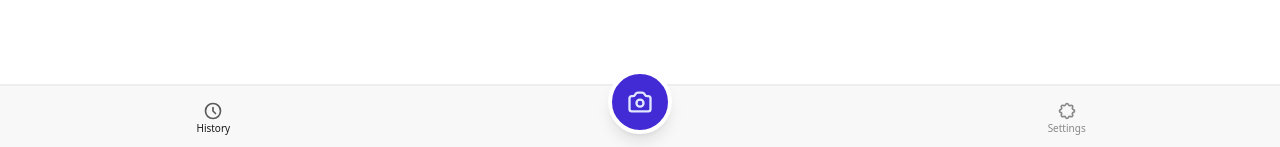
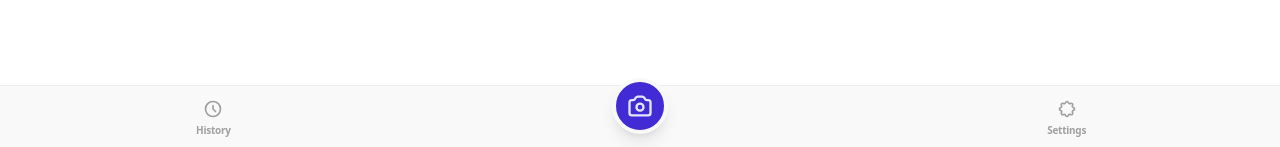
Before and after one commit to ketoprakmaster/simple-nutrition-scanner, a SvelteKit app: page / in a window 1280 px wide. Shown: the part 650-797 px from the top of the page. Built offline with nearby package versions, Linux system fonts and the light colour scheme.

Commit message:
refactor: update and refactor BottomNav ui components

```diff
--- a/src/components/bottom-nav.svelte
+++ b/src/components/bottom-nav.svelte
@@ -1,33 +1,55 @@
 <script lang="ts">
-    import {goto} from '$app/navigation'
+  import { goto } from '$app/navigation';
   import { resolve } from '$app/paths';
+  import { checkActive } from '$lib/helper.svelte';
+
+  const navItems = [
+    { label: 'History', path: '/history', icon: 'M12 8v4l3 3m6-3a9 9 0 11-18 0 9 9 0 0118 0z' },
+    { label: 'Scan', path: '/scan', isCenter: true },
+    { label: 'Settings', path: '/settings', icon: 'M10.325 4.317c.426-1.756 2.924-1.756 3.35 0a1.724 1.724 0 002.573 1.066c1.543-.94 3.31.826 2.37 2.37a1.724 1.724 0 001.065 2.572c1.756.426 1.756 2.924 0 3.35a1.724 1.724 0 00-1.066 2.573c.94 1.543-.826 3.31-2.37 2.37a1.724 1.724 0 00-2.572 1.065c-.426 1.756-2.924 1.756-3.35 0a1.724 1.724 0 00-2.573-1.066c-1.543.94-3.31-.826-2.37-2.37a1.724 1.724 0 00-1.065-2.572c-1.756-.426-1.756-2.924 0-3.35a1.724 1.724 0 001.066-2.573c-.94-1.543.826-3.31 2.37-2.37.996.608 2.296.07 2.572-1.065z' }
+  ];
+
+  // Derived index for the sliding logic
+  const activeIndex = $derived(navItems.findIndex(item => checkActive(item.path)));
 </script>
 
+<nav class="fixed bottom-0 left-0 right-0 bg-base-200/80 backdrop-blur-xl border-t border-base-300 z-50 pb-safe">
+  <div class="grid grid-cols-3 h-16 items-center relative">
 
-<nav class="fixed bottom-0 left-0 right-0 bg-base-100 border-t-2 border-base-300 z-50 pb-safe bg-base-200">
-  <div class="grid grid-cols-3 h-16 items-center justify-items-center">
+    {#if activeIndex !== -1 && !navItems[activeIndex].isCenter}
+      <div
+        class="absolute bottom-0 h-1 bg-primary transition-all duration-300 ease-out rounded-t-full"
+        style="width: 33.33%; left: {activeIndex * 33.33}%;"
+      >
+        <div class="mx-auto w-12 h-full bg-primary shadow-[0_0_12px_rgba(var(--p),0.5)]"></div>
+      </div>
+    {/if}
 
-    <button onclick={() => goto(resolve('/history'))} class="btn btn-ghost btn-sm flex flex-col gap-0 h-full w-full rounded-none normal-case font-medium" aria-label="go to history">
-      <svg xmlns="http://www.w3.org/2000/svg" class="h-5 w-5 opacity-70" fill="none" viewBox="0 0 24 24" stroke="currentColor">
-        <path stroke-linecap="round" stroke-linejoin="round" stroke-width="2" d="M12 8v4l3 3m6-3a9 9 0 11-18 0 9 9 0 0118 0z" />
-      </svg>
-      <span class="text-[10px]">History</span>
-    </button>
-
-    <div class="relative">
-      <button onclick={() => goto(resolve('/scan'))} class="btn btn-primary btn-circle btn-lg absolute -top-12 left-1/2 -translate-x-1/2 shadow-lg border-4 border-base-100 h-16 w-16" aria-label="open camera">
+    {#each navItems as item}
+      {#if item.isCenter}
+        <div class="relative flex justify-center h-full">
+          <button
+            onclick={() => goto(resolve(item.path))}
+            class="btn btn-primary btn-circle btn-xl -top-2 absolute shadow-lg border-4 border-base-200 hover:scale-110 active:scale-95 transition-all"
+            aria-label="open camera"
+          >
             <svg xmlns="http://www.w3.org/2000/svg" class="h-7 w-7" fill="none" viewBox="0 0 24 24" stroke="currentColor">
               <path stroke-linecap="round" stroke-linejoin="round" stroke-width="2" d="M3 9a2 2 0 012-2h.93a2 2 0 001.664-.89l.812-1.22A2 2 0 0110.07 4h3.86a2 2 0 011.664.89l.812 1.22A2 2 0 0018.07 7H19a2 2 0 012 2v9a2 2 0 01-2 2H5a2 2 0 01-2-2V9z" />
               <path stroke-linecap="round" stroke-linejoin="round" stroke-width="2" d="M15 13a3 3 0 11-6 0 3 3 0 016 0z" />
             </svg>
           </button>
         </div>
-
-    <button class="btn btn-ghost btn-sm flex flex-col gap-0 h-full w-full rounded-none normal-case font-medium text-base-content/50" aria-label="go to settings" onclick={() => goto(resolve('/settings'))}>
-      <svg xmlns="http://www.w3.org/2000/svg" class="h-5 w-5" fill="none" viewBox="0 0 24 24" stroke="currentColor">
-        <path stroke-linecap="round" stroke-linejoin="round" stroke-width="2" d="M10.325 4.317c.426-1.756 2.924-1.756 3.35 0a1.724 1.724 0 002.573 1.066c1.543-.94 3.31.826 2.37 2.37a1.724 1.724 0 001.065 2.572c1.756.426 1.756 2.924 0 3.35a1.724 1.724 0 00-1.066 2.573c.94 1.543-.826 3.31-2.37 2.37a1.724 1.724 0 00-2.572 1.065c-.426 1.756-2.924 1.756-3.35 0a1.724 1.724 0 00-2.573-1.066c-1.543.94-3.31-.826-2.37-2.37a1.724 1.724 0 00-1.065-2.572c-1.756-.426-1.756-2.924 0-3.35a1.724 1.724 0 001.066-2.573c-.94-1.543.826-3.31 2.37-2.37.996.608 2.296.07 2.572-1.065z" />
+      {:else}
+        <button
+          onclick={() => goto(resolve(item.path))}
+          class="btn btn-ghost h-full rounded-none flex flex-col gap-1 no-animation {checkActive(item.path) ? 'text-primary' : 'text-base-content/40'}"
+        >
+          <svg xmlns="http://www.w3.org/2000/svg" class="h-5 w-5 transition-transform duration-300 {checkActive(item.path) ? 'scale-110' : ''}" fill="none" viewBox="0 0 24 24" stroke="currentColor">
+            <path stroke-linecap="round" stroke-linejoin="round" stroke-width="2" d={item.icon} />
           </svg>
-      <span class="text-[10px]">Settings</span>
+          <span class="text-[10px] font-bold tracking-tight">{item.label}</span>
         </button>
+      {/if}
+    {/each}
   </div>
 </nav>
--- a/src/lib/helper.svelte.ts
+++ b/src/lib/helper.svelte.ts
@@ -1,9 +1,22 @@
-  // Helper for Nutri-Score colors
-  export const gradeColors = {
+import { page } from '$app/state';
+import { resolve } from '$app/paths';
+
+// Helper for Nutri-Score colors
+export const gradeColors = {
     a: 'bg-green-600',
     b: 'bg-green-400',
     c: 'bg-yellow-400',
     d: 'bg-orange-500',
     e: 'bg-red-600',
     unknown: 'bg-gray-300'
-  };
+};
+
+export const checkActive = (path: string) => {
+    const resolvedPath = resolve(path);
+    const currentPath = page.url.pathname;
+
+    if (resolvedPath === resolve('/')) {
+        return currentPath === resolvedPath;
+    }
+    return currentPath.startsWith(resolvedPath);
+};
```
Lines whose indentation alone changed are shown as unchanged.
